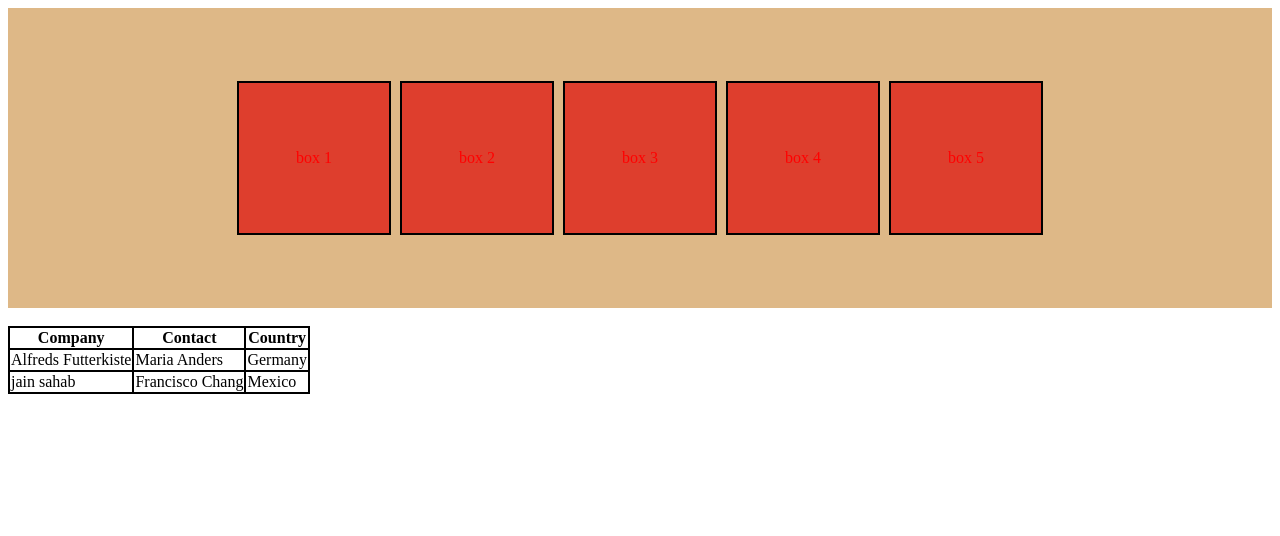
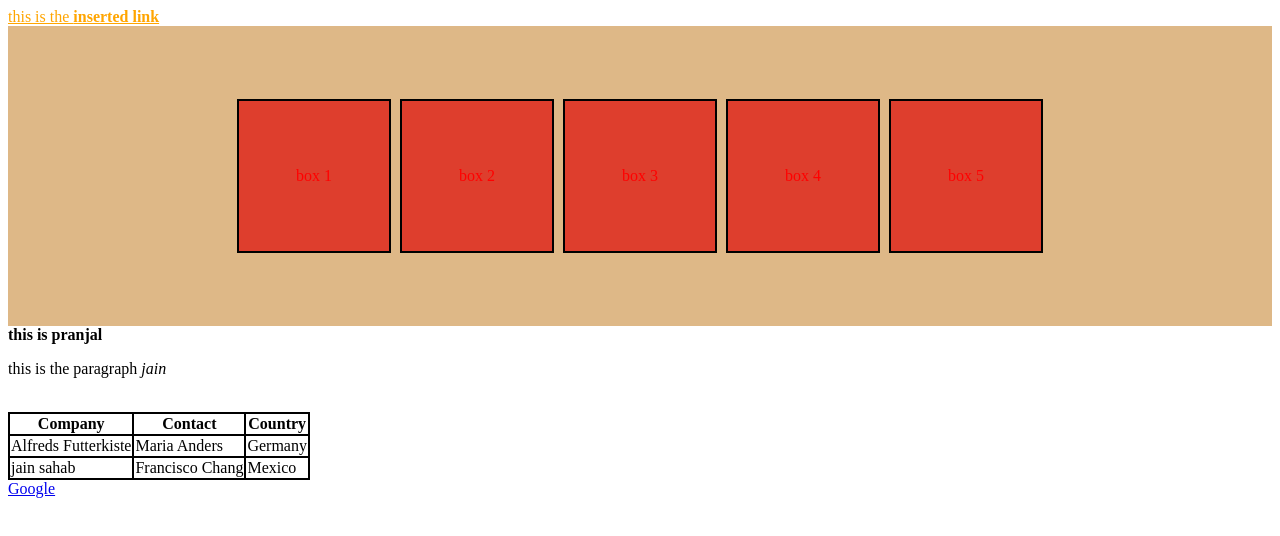
Before and after one commit to Jain-Pranjal/webd-practice, a plain HTML site: page ac1.html in a window 1280 px wide. Drawn offline with Linux system fonts and the light colour scheme.

Commit message:
insertion and deletion of element

```diff
--- a/ac1.css
+++ b/ac1.css
@@ -5,3 +5,14 @@ table,tr,th,td{
 .box{
     background-color: rgb(144, 238, 144);
 }
+
+
+/* after making the dynamic element by js and setting the attribute by using the setAttribute we can also give the class naem and do the styling  */
+.orangeLink{
+    color: orange;
+}
+
+.bg-lightBlue{
+    /* background-color: lightblue; */
+    background-color: aqua;
+}
--- a/ac1.html
+++ b/ac1.html
@@ -56,7 +56,7 @@ null ka type of is OBJECT   -->
 
 
 
-<div class="container">
+<div class="container bigbox bg-lightBlue">
     <!-- this is a comment node -->
     <div class="box">box 1</div>
     <div class="box">box 2</div>
@@ -88,6 +88,9 @@ null ka type of is OBJECT   -->
     </tr>
   </table>
 
+  <a class="link" href="#" data-myname="pranjal jain" data-city="delhi" >Google</a>
+
+  <!-- use the data attribute for adding the custom attribute in the program  -->
 
 
 
--- a/ac1.js
+++ b/ac1.js
@@ -652,3 +652,84 @@ q.forEach(e=>{
 // Array.from(Array(5).keys()+1).forEach(e=>{
 //     console.log(e)
 // })
+
+
+// inserting and removing elements from the dom
+// the outerhtml includes the full html inside it + the element itelsf also
+
+
+// hasattributes will check wheter the given have the foloowing attribuyte or not
+console.log(document.body.querySelector(".link").hasAttribute("href"))
+// hasattrbiute bascially check whether we have that attribute or not
+
+// get attriebute to get the value of the attribute
+console.log(document.body.querySelector(".link").getAttribute("href"))
+
+// setatrribute is used to set the value of the attribute
+console.log(document.body.querySelector(".link").setAttribute("href","###"))  //it will set the new value of the attirbuye
+console.log(document.body.querySelector(".link").getAttribute("href"))
+
+
+// to get all the atrribiutes we can use the .attributes
+console.log(document.body.querySelector(".link").attributes)
+
+// to set the attribiutes use the set attribiutes
+
+// wec an also store the info in the data attribute
+// by using the dataset we get all the data attributes
+console.log(document.body.querySelector(".link").dataset)
+
+
+
+// insertion methods in the js
+// we can dynamiclyy add the element in the js
+// working with the attributes
+// we can add set and shiw the attributes
+
+// lets make a element
+// to make the element we just write the name of the element in the create element
+let mylink=document.createElement("a")
+mylink.setAttribute("href","https://www.google.com")
+mylink.setAttribute("target","_blank")
+mylink.setAttribute("class","orangeLink")
+mylink.innerHTML="this is the <b>inserted link</b>"
+// document.body.insertAdjacentElement(mylink)
+// document.body.after(mylink)
+// document.body.before(mylink)
+document.body.append(mylink)
+// document.body.prepend(mylink)
+
+// using the append we can insert the element at the end
+// we can insert the element before afer append or prepend
+
+// append measn ke sabse end me
+// after means ke us element ke baad
+
+// if we can insert the html we can use the insertAdjacentHTML
+
+// we can make the elemnt just by previous method and make the inner html and place it at the position
+let mypara=document.createElement("p")
+mypara.innerHTML="this is the paragraph <i>jain</i>";
+mypara.setAttribute("class","redpara")
+document.body.querySelector(".container").after(mypara)
+
+
+// so to make th eelement there is need to  use the document.createelemtn
+// we can aslo use the inser html
+let mycont=document.body.querySelector(".container")
+mycont.insertAdjacentHTML("afterend","<b>this is pranjal</b>")  //adding the html
+mycont.insertAdjacentElement("beforebegin",mylink)  //adding the element
+// so we can insert the html like this
+
+
+// we can also get the class name and the class list
+console.log(document.body.querySelector(".container").classList)  //here we can get all the class list   // it will give the list
+console.log(document.body.querySelector(".container").className)  //here we can get all the class names    //it will give the name
+
+// we can also add or remove thr class from the list
+console.log(document.body.querySelector(".container").classList.add("new_class"))   //adding the new class in the list
+console.log(document.body.querySelector(".container").classList)
+
+
+console.log(document.body.querySelector(".container").classList.toggle("bg-lightBlue"))
+// so we can toggle the class inside the element on or off
```
